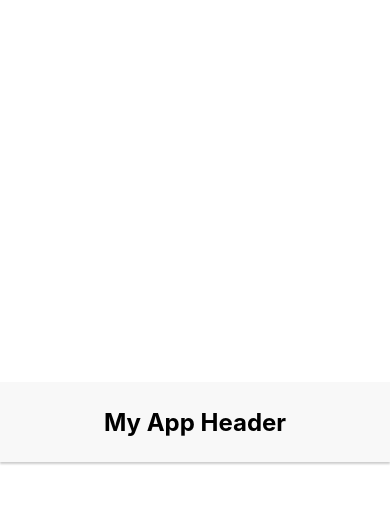
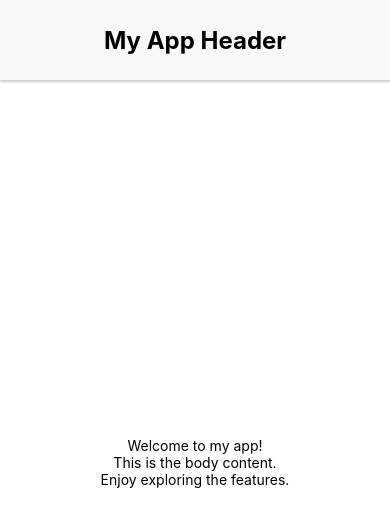
Before and after one commit to AbdullaAlmarzooq/gameszone, a React Native app: screen / in a window 390 px wide. Shown: the top 526 px of the page. Built offline with nearby package versions, Linux system fonts and the light colour scheme.

Commit message:
body with style added

```diff
--- a/App.js
+++ b/App.js
@@ -6,6 +6,11 @@ export default function App() {
     <View style={styles.container}>
       <View style={styles.header}>
         <Text style={{ fontSize: 24, fontWeight: 'bold' }}>My App Header</Text>
+      </View>
+      <View style={styles.body}>
+        <Text>Welcome to my app!</Text>
+        <Text>This is the body content.</Text>
+        <Text>Enjoy exploring the features.</Text>
       </View>
       <StatusBar style="auto" />
     </View>
@@ -31,4 +36,9 @@ const styles = StyleSheet.create({
     shadowRadius: 2,
     elevation: 3,
   },
+  body: {
+    flex: 1,
+    alignItems: 'center',
+    justifyContent: 'center',
+  },
 });
```
